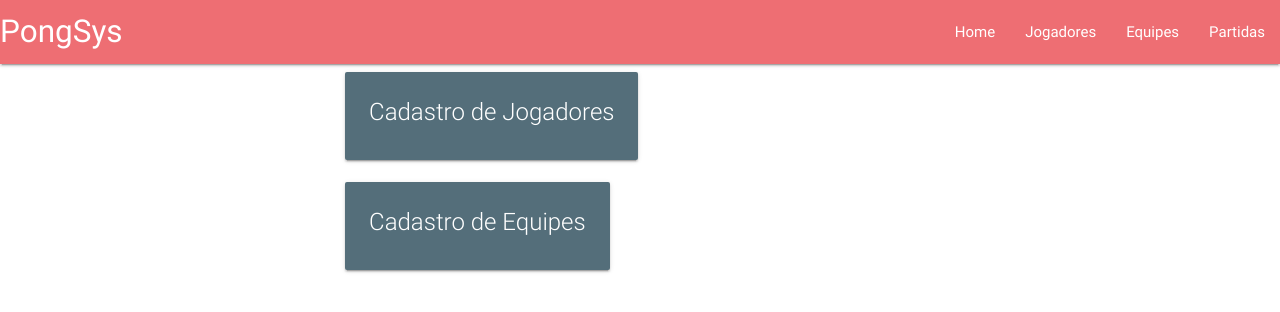
After one commit to k4t0mono/PongSys, a PHP site: page / in a window 1280 px wide. The commit adds this page. Shown: the top 312 px of the page. Run offline with PHP 8.4, Linux system fonts and the light colour scheme; some libraries are stand-ins or nearby versions.

Commit message:
Fixing stuff

```diff
--- a/control/cadastrarJogador.php
+++ b/control/cadastrarJogador.php
@@ -1,5 +1,7 @@
 <?php
 
-phpinfo();
+require_once '../model/jogador.php';
+
+echo key($_POST);
 
 ?>
--- /dev/null
+++ b/view/index.html
@@ -0,0 +1,55 @@
+<!DOCTYPE html>
+<html>
+<head>
+	<meta charset="utf-8" />
+	<meta name="viewport" content="width=device-width, initial-scale=1.0" />
+
+	<link href="https://fonts.googleapis.com/icon?family=Material+Icons" rel="stylesheet" />
+	<link type="text/css" rel="stylesheet" href="css/materialize.min.css"  media="screen,projection" />
+
+	<link rel="stylesheet" href="./style.css" />
+</head>
+
+<body>
+	<nav>
+		<div class="nav-wrapper">
+			<a href="#" class="brand-logo">PongSys</a>
+
+			<ul id="nav-mobile" class="right hide-on-med-and-down">
+				<li><a href="index.html">Home</a></li>
+				<li><a href="view/jogadores.html">Jogadores</a></li>
+				<li><a href="view/equipes.html">Equipes</a></li>
+				<li><a href="view/partidas.html">Partidas</a></li>
+			</ul>
+		</div>
+	</nav>
+
+	<div class="container">
+		<a href="./cadastro/cadastroJogador.html">
+			<div class="row">
+				<div class="col s8 m8 offset-m2">
+					<div class="card blue-grey darken-1 waves-effect waves-light ">
+						<div class="card-content white-text">
+							<span class="card-title center">Cadastro de Jogadores</span>
+						</div>
+					</div>
+				</div>
+			</a>
+
+			<a href="./cadastro/cadastroEquipe.html">
+				<div class="col s8 m8 offset-m2">
+					<div class="card blue-grey darken-1 waves-effect waves-light ">
+						<div class="card-content white-text">
+								<span class="card-title center">Cadastro de Equipes</span>
+						</div>
+					</div>
+				</div>
+			</a>
+
+		</div>
+	</div>
+
+	<script type="text/javascript" src="https://code.jquery.com/jquery-3.2.1.min.js"></script>
+	<script type="text/javascript" src="js/materialize.min.js"></script>
+</body>
+</html>
--- a/view/style.css
+++ b/view/style.css
@@ -1,9 +1,5 @@
 /* style.css */
 
-body {
-	background-image: url("back.jpg");
-	background-attachment: fixed;
-	background-position: center;
-	background-repeat: no-repeat;
-	background-size: cover;
+a {
+	color: inherit;
 }
```
Also changed, not shown: view/cadastro/cadastroEquipe.html (+4 -4 lines), view/cadastro/cadastroJogador.html (+13 -13 lines), 1 other file.
